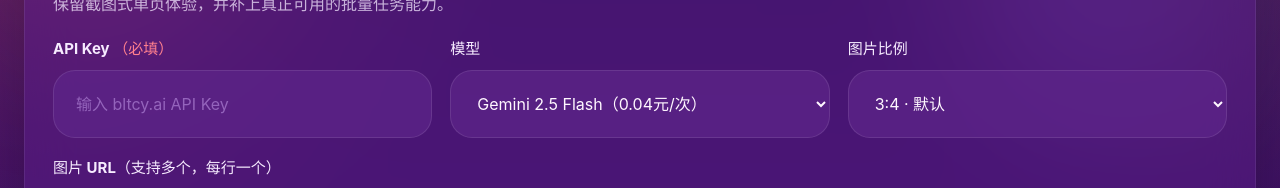
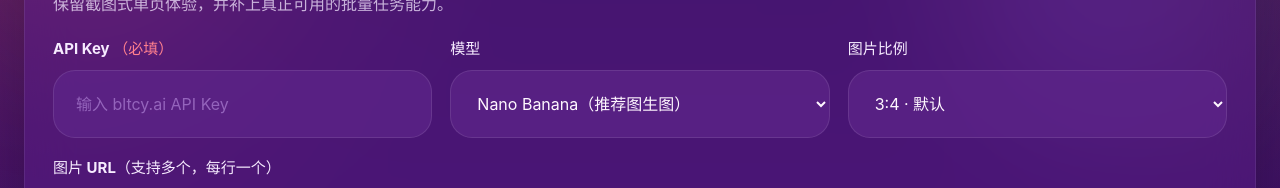
Before and after one commit to Eason8880/ozon_listing_upgrade, a React (Vite) app: page / in a window 1280 px wide. Shown: the part 274-462 px from the top of the page. Built offline with nearby package versions, Linux system fonts and the light colour scheme.

Commit message:
switch to unified BLTCY images API with 4 models

```diff
--- a/src/constants/generator.ts
+++ b/src/constants/generator.ts
@@ -9,19 +9,24 @@ export const STORAGE_KEYS = {
 
 export const MODEL_OPTIONS: ModelOption[] = [
   {
-    id: 'gemini-2.5-flash-image-preview',
-    label: 'Gemini 2.5 Flash',
-    priceHint: '0.04元/次',
-  },
-  {
     id: 'nano-banana',
     label: 'Nano Banana',
     priceHint: '推荐图生图',
   },
   {
-    id: 'doubao-seededit-3-0-i2i-250628',
-    label: '即梦 3 图生图',
-    priceHint: '细节编辑',
+    id: 'gpt-4o-image',
+    label: 'GPT-4o Image',
+    priceHint: '稳定出图',
+  },
+  {
+    id: 'gemini-3.1-flash-image-preview-4k',
+    label: 'Gemini 3.1 Flash Image Preview 4K',
+    priceHint: '4K 预览',
+  },
+  {
+    id: 'nano-banana-2-4k',
+    label: 'Nano Banana 2 4K',
+    priceHint: '高清图生图',
   },
 ];
 
@@ -49,6 +54,10 @@ export const DEFAULT_CONFIG: GeneratorConfig = {
 
 export const BLTCY_BASE_URL = 'https://api.bltcy.ai';
 
+export function getModelOptionById(modelId: string) {
+  return MODEL_OPTIONS.find((option) => option.id === modelId) ?? MODEL_OPTIONS[0];
+}
+
 export const ASPECT_RATIO_TO_SIZE: Record<AspectRatioOption, string> = {
   '1:1': '1024x1024',
   '3:4': '768x1024',
--- a/src/features/generator/GeneratorPage.tsx
+++ b/src/features/generator/GeneratorPage.tsx
@@ -5,13 +5,14 @@ import { StatusBadge } from '../../components/StatusBadge';
 import {
   ASPECT_RATIO_OPTIONS,
   DEFAULT_CONFIG,
+  getModelOptionById,
   MODEL_OPTIONS,
   STORAGE_KEYS,
 } from '../../constants/generator';
 import { generateImage } from '../../services/bltcyClient';
 import type { BatchSummary, GenerationTask, InputAsset } from '../../types/generator';
 import { copyText } from '../../utils/clipboard';
-import { generateId, sanitizeFileName } from '../../utils/file';
+import { dataUrlToBlob, generateId, sanitizeFileName } from '../../utils/file';
 import { downloadBlob, downloadTasksAsZip, fetchImageBlob } from '../../utils/download';
 import { readStoredValue, writeStoredValue } from '../../utils/storage';
 
@@ -25,7 +26,7 @@ const URL_PATTERN = /^https?:\/\/.+/i;
 export function GeneratorPage() {
   const [config, setConfig] = useState(() => ({
     apiKey: readStoredValue(STORAGE_KEYS.apiKey) || DEFAULT_CONFIG.apiKey,
-    model: readStoredValue(STORAGE_KEYS.selectedModel) || DEFAULT_CONFIG.model,
+    model: getModelOptionById(readStoredValue(STORAGE_KEYS.selectedModel)).id,
     aspectRatio:
       (readStoredValue(STORAGE_KEYS.selectedAspectRatio) as typeof DEFAULT_CONFIG.aspectRatio) ||
       DEFAULT_CONFIG.aspectRatio,
@@ -237,7 +238,12 @@ export function GeneratorPage() {
       return task.result.imageBlob;
     }
 
-    const imageUrl = task.result?.imageUrl;
+    const result = task.result;
+    if (!result) {
+      throw new Error('该任务还没有可下载结果。');
+    }
+
+    const imageUrl = result.imageUrl;
     if (!imageUrl) {
       throw new Error('该任务还没有可下载结果。');
     }
@@ -248,8 +254,7 @@ export function GeneratorPage() {
 
     updateTask(task.id, {
       result: {
-        imageUrl,
-        revisedPrompt: task.result?.revisedPrompt,
+        ...result,
         imageBlob,
       },
     });
@@ -280,8 +285,7 @@ export function GeneratorPage() {
         preparedTasks.push({
           ...task,
           result: {
-            imageUrl: task.result!.imageUrl,
-            revisedPrompt: task.result?.revisedPrompt,
+            ...task.result!,
             imageBlob,
           },
         });
@@ -294,9 +298,15 @@ export function GeneratorPage() {
     }
   }
 
-  async function handleCopyOne(url: string) {
+  async function handleCopyOne(task: GenerationTask) {
+    const targetUrl = task.result?.imageUrl;
+    if (!targetUrl || !isCopyableUrl(targetUrl)) {
+      setNotice({ type: 'error', message: '当前模型未返回公网 URL。' });
+      return;
+    }
+
     try {
-      await copyText(url);
+      await copyText(targetUrl);
       setNotice({ type: 'success', message: '图片 URL 已复制。' });
     } catch (error) {
       setNotice({ type: 'error', message: getErrorMessage(error) });
@@ -309,11 +319,15 @@ export function GeneratorPage() {
     }
 
     try {
+      const urls = successfulTasks
+        .map((task) => task.result?.imageUrl)
+        .filter((value): value is string => Boolean(value && isCopyableUrl(value)));
+      if (urls.length === 0) {
+        throw new Error('当前没有可复制的公网 URL。');
+      }
+
       await copyText(
-        successfulTasks
-          .map((task) => task.result?.imageUrl)
-          .filter((value): value is string => Boolean(value))
-          .join('\n'),
+        urls.join('\n'),
       );
       setNotice({ type: 'success', message: '全部成功 URL 已复制。' });
     } catch (error) {
@@ -545,7 +559,7 @@ export function GeneratorPage() {
                   </button>
                   <div className="result-card__body">
                     <strong>{task.source.name}</strong>
-                    <p>{task.result?.revisedPrompt || '结果图已生成，可直接下载或复制 URL。'}</p>
+                    <p>{task.result?.revisedPrompt || '结果图已生成，可直接预览和下载。'}</p>
                     <div className="result-card__actions">
                       <button className="text-button" type="button" onClick={() => handleDownload(task)}>
                         下载
@@ -553,7 +567,8 @@ export function GeneratorPage() {
                       <button
                         className="text-button"
                         type="button"
-                        onClick={() => handleCopyOne(task.result?.imageUrl ?? '')}
+                        onClick={() => handleCopyOne(task)}
+                        disabled={!task.result?.imageUrl || !isCopyableUrl(task.result.imageUrl)}
                       >
                         复制 URL
                       </button>
@@ -588,7 +603,6 @@ function getErrorMessage(error: unknown) {
   return '发生未知错误，请稍后重试。';
 }
 
-async function dataUrlToBlob(dataUrl: string) {
-  const response = await fetch(dataUrl);
-  return response.blob();
+function isCopyableUrl(value: string) {
+  return /^https?:\/\//i.test(value);
 }
--- a/src/utils/file.ts
+++ b/src/utils/file.ts
@@ -24,6 +24,14 @@ export function fileToDataUrl(file: File): Promise<string> {
   });
 }
 
+export async function dataUrlToBlob(dataUrl: string) {
+  const response = await fetch(dataUrl);
+  if (!response.ok) {
+    throw new Error('图片数据解析失败。');
+  }
+  return response.blob();
+}
+
 export function sanitizeFileName(input: string) {
   return input.replace(/[<>:"/\\|?*\u0000-\u001f]/g, '-').replace(/\s+/g, '-');
 }
```
Also changed, not shown: src/services/bltcyClient.ts (+13 -15 lines), 1 other file (tests, documents, lock files or other folders).
